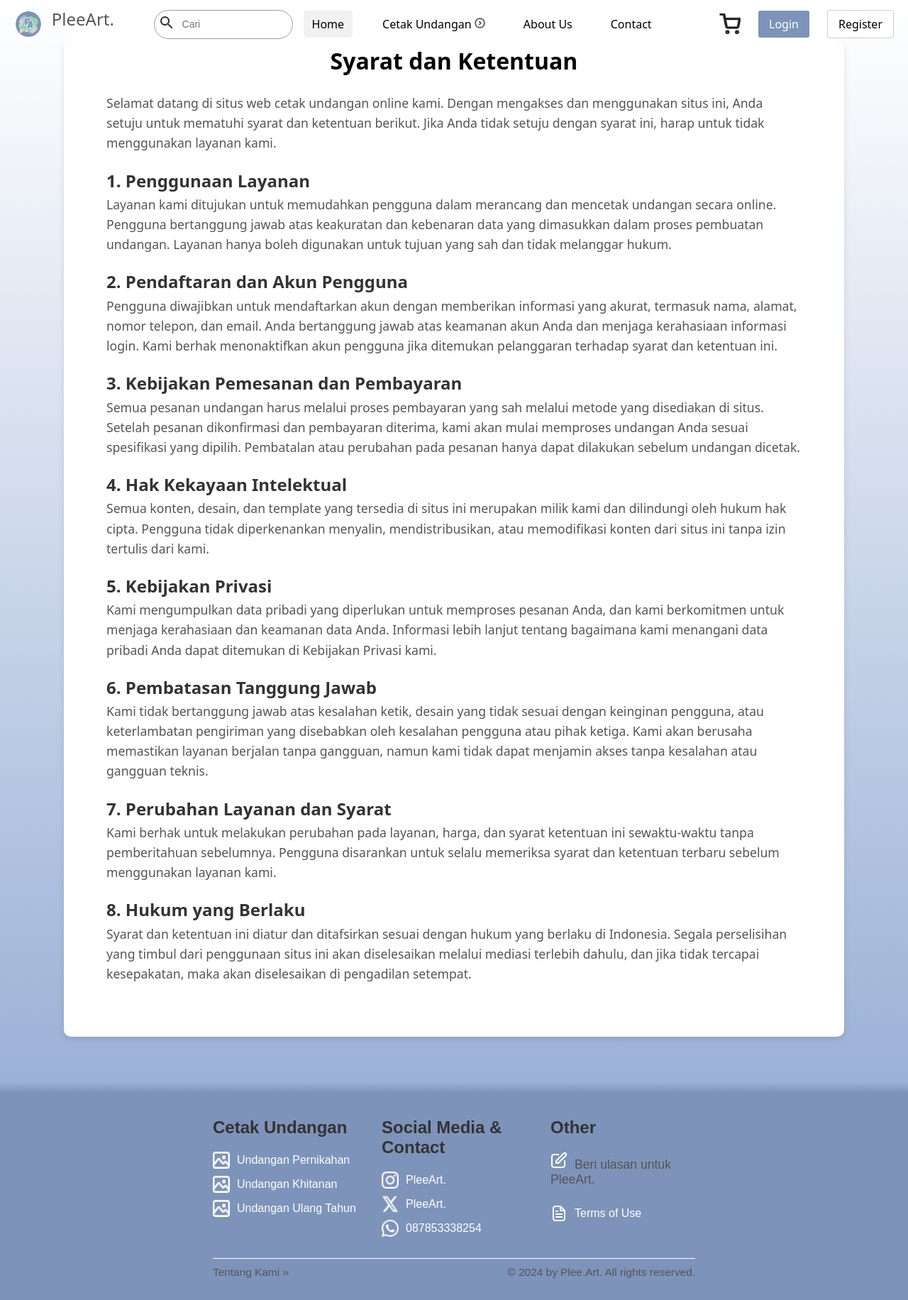
After one commit to syaifuldani/ppl_cetak_undangan, a PHP site: page /customer/termofuse.php in a window 1280 px wide. The commit adds this page. Shown: the whole page at 71% size. Run offline with PHP 8.4, Linux system fonts and the light colour scheme; style sheets or scripts are compiled from the project's sources.

Commit message:
membuat halaman termOfUse

```diff
--- a/customer/layout/cusmrLayout/footer.php
+++ b/customer/layout/cusmrLayout/footer.php
@@ -53,7 +53,7 @@
                 </a>
             </li>
             <li>
-                <a href="">
+                <a href="termofuse.php">
                     <img src="../resources/img/icons/termofuse.png" alt="Term Of Use">Terms of Use
                 </a>
             </li>
--- /dev/null
+++ b/customer/termofuse.php
@@ -0,0 +1,61 @@
+<!DOCTYPE html>
+<html lang="en">
+
+<head>
+    <meta charset="UTF-8">
+    <meta name="viewport" content="width=device-width, initial-scale=1.0">
+    <title>Terms of Use</title>
+    <link rel="stylesheet" href="../resources/css/dashboard.css">
+    <link rel="stylesheet" href="../resources/css/navbar.css">
+    <link rel="stylesheet" href="../resources/css/termofuse.css">
+
+</head>
+
+<body>
+    <div class="container">
+        <!-- Navbar -->
+        <nav class="navbar">
+            <?php include 'layout/cusmrLayout/navbar.php'; ?>
+        </nav>
+
+        <!-- Konten Utama -->
+        <div class="content">
+            <h1>Syarat dan Ketentuan</h1>
+            <p>Selamat datang di situs web cetak undangan online kami. Dengan mengakses dan menggunakan situs ini, Anda setuju untuk mematuhi syarat dan ketentuan berikut. Jika Anda tidak setuju dengan syarat ini, harap untuk tidak menggunakan layanan kami.</p>
+
+            <h2>1. Penggunaan Layanan</h2>
+            <p>Layanan kami ditujukan untuk memudahkan pengguna dalam merancang dan mencetak undangan secara online. Pengguna bertanggung jawab atas keakuratan dan kebenaran data yang dimasukkan dalam proses pembuatan undangan. Layanan hanya boleh digunakan untuk tujuan yang sah dan tidak melanggar hukum.</p>
+
+            <h2>2. Pendaftaran dan Akun Pengguna</h2>
+            <p>Pengguna diwajibkan untuk mendaftarkan akun dengan memberikan informasi yang akurat, termasuk nama, alamat, nomor telepon, dan email. Anda bertanggung jawab atas keamanan akun Anda dan menjaga kerahasiaan informasi login. Kami berhak menonaktifkan akun pengguna jika ditemukan pelanggaran terhadap syarat dan ketentuan ini.</p>
+
+            <h2>3. Kebijakan Pemesanan dan Pembayaran</h2>
+            <p>Semua pesanan undangan harus melalui proses pembayaran yang sah melalui metode yang disediakan di situs. Setelah pesanan dikonfirmasi dan pembayaran diterima, kami akan mulai memproses undangan Anda sesuai spesifikasi yang dipilih. Pembatalan atau perubahan pada pesanan hanya dapat dilakukan sebelum undangan dicetak.</p>
+
+            <h2>4. Hak Kekayaan Intelektual</h2>
+            <p>Semua konten, desain, dan template yang tersedia di situs ini merupakan milik kami dan dilindungi oleh hukum hak cipta. Pengguna tidak diperkenankan menyalin, mendistribusikan, atau memodifikasi konten dari situs ini tanpa izin tertulis dari kami.</p>
+
+            <h2>5. Kebijakan Privasi</h2>
+            <p>Kami mengumpulkan data pribadi yang diperlukan untuk memproses pesanan Anda, dan kami berkomitmen untuk menjaga kerahasiaan dan keamanan data Anda. Informasi lebih lanjut tentang bagaimana kami menangani data pribadi Anda dapat ditemukan di Kebijakan Privasi kami.</p>
+
+            <h2>6. Pembatasan Tanggung Jawab</h2>
+            <p>Kami tidak bertanggung jawab atas kesalahan ketik, desain yang tidak sesuai dengan keinginan pengguna, atau keterlambatan pengiriman yang disebabkan oleh kesalahan pengguna atau pihak ketiga. Kami akan berusaha memastikan layanan berjalan tanpa gangguan, namun kami tidak dapat menjamin akses tanpa kesalahan atau gangguan teknis.</p>
+
+            <h2>7. Perubahan Layanan dan Syarat</h2>
+            <p>Kami berhak untuk melakukan perubahan pada layanan, harga, dan syarat ketentuan ini sewaktu-waktu tanpa pemberitahuan sebelumnya. Pengguna disarankan untuk selalu memeriksa syarat dan ketentuan terbaru sebelum menggunakan layanan kami.</p>
+
+            <h2>8. Hukum yang Berlaku</h2>
+            <p>Syarat dan ketentuan ini diatur dan ditafsirkan sesuai dengan hukum yang berlaku di Indonesia. Segala perselisihan yang timbul dari penggunaan situs ini akan diselesaikan melalui mediasi terlebih dahulu, dan jika tidak tercapai kesepakatan, maka akan diselesaikan di pengadilan setempat.</p>
+        </div>
+
+        <!-- Footer -->
+        <footer class="footer">
+            <?php include 'layout/cusmrLayout/footer.php'; ?>
+        </footer>
+    </div>
+
+    <script src="../resources/js/slides.js"></script>
+    <script src="../resources/js/burgersidebar.js"></script>
+</body>
+
+</html>
--- /dev/null
+++ b/resources/css/termofuse.css
@@ -0,0 +1,48 @@
+/* Main Content Styling */
+.content {
+    padding: 60px;
+    max-width: 1100px;
+    margin: auto;
+    line-height: 1.6;
+    background-color: #ffffff; /* Menambahkan background putih */
+    border-radius: 10px; /* Membuat sudut yang membulat */
+    box-shadow: 0 4px 8px rgba(0, 0, 0, 0.1); /* Menambahkan bayangan halus */
+}
+
+/* Styling Header dan Paragraf */
+h1 {
+    text-align: center;
+    font-size: 2em;
+    margin-bottom: 20px;
+}
+
+h2 {
+    margin-top: 20px;
+    font-size: 1.5em;
+    color: #333;
+}
+
+p {
+    font-size: 1.1em;
+    margin-bottom: 15px;
+    color: #555;
+}
+
+/* Responsive Design */
+@media (max-width: 768px) {
+    .content {
+        padding: 15px;
+    }
+
+    h1 {
+        font-size: 1.8em;
+    }
+
+    h2 {
+        font-size: 1.3em;
+    }
+
+    p {
+        font-size: 1em;
+    }
+}
```
